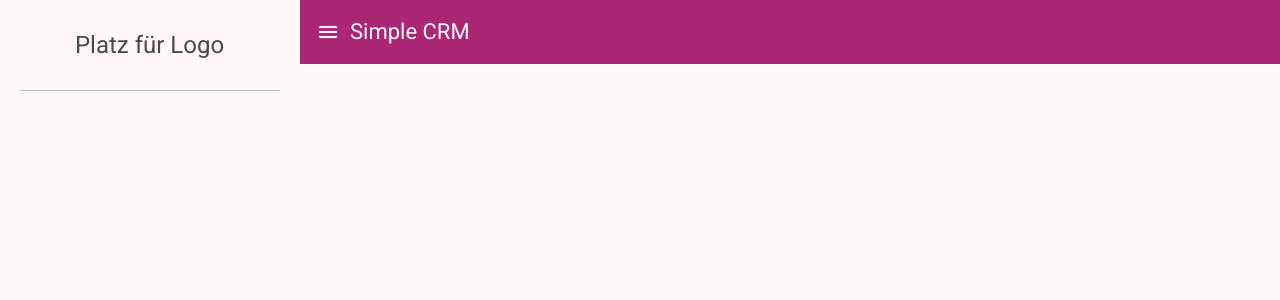
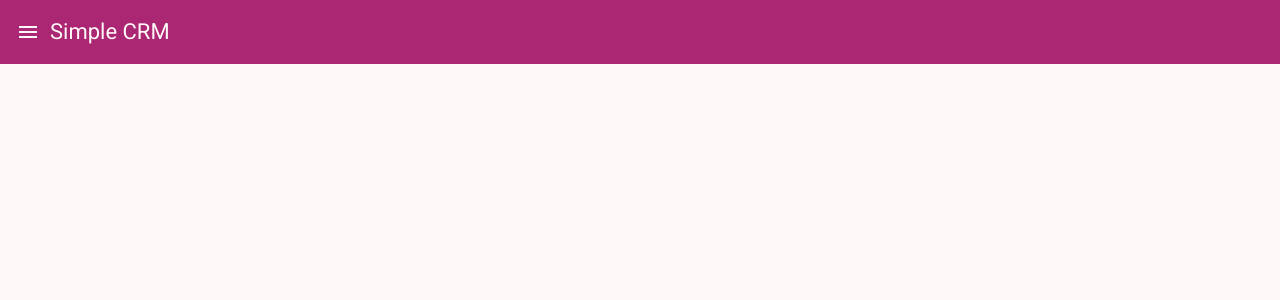
Before and after one commit to NoelKi/CRM-System, an Angular app: page / in a window 1280 px wide. Shown: the top 300 px of the page. Built offline with nearby package versions, Linux system fonts and the light colour scheme.

Commit message:
Refactor app component to use dynamic menu items

```diff
--- a/src/app/app.component.html
+++ b/src/app/app.component.html
@@ -1,18 +1,23 @@
-<mat-drawer-container class="mat-drawer-container" autosize>
-  <mat-drawer #drawer class="sidenav" mode="side" [opened]="true">
-    <div class="logo-container">Platz für Logo</div>
+<mat-drawer-container class="example-container">
+  <mat-drawer #drawer class="sidenav" mode="side">
+    <mat-nav-list>
+      @for (item of menuItems(); track item.label) {
+        <a mat-list-item [routerLink]="item.route" routerLinkActive #rla="routerLinkActive" [activated]="rla.isActive">
+          <mat-icon matListItemIcon> {{ item.icon }}</mat-icon>
+          @if (!collapsed()) {
+            <span matListItemTitle>{{ item.label }}</span>
+          }
+        </a>
+      }
+    </mat-nav-list>
   </mat-drawer>
-
-  <div class="example-sidenav-content">
-    <mat-toolbar [color]="'primary'">
+  <mat-drawer-content>
+    <mat-toolbar>
       <mat-toolbar-row>
-        <mat-icon (click)="drawer.toggle()" style="padding-right: 10px;">menu</mat-icon>
+        <mat-icon (click)="drawer.toggle()" style="padding-right: 10px">menu</mat-icon>
         <span>Simple CRM</span>
       </mat-toolbar-row>
-
+      <router-outlet />
     </mat-toolbar>
-  </div>
-
+  </mat-drawer-content>
 </mat-drawer-container>
-
-<router-outlet />
--- a/src/app/app.component.ts
+++ b/src/app/app.component.ts
@@ -1,18 +1,22 @@
-import { Component } from '@angular/core';
+import { Component, signal } from '@angular/core';
 import { MatButtonModule } from '@angular/material/button';
 import { MatIconModule } from '@angular/material/icon';
+import { MatListModule } from '@angular/material/list';
 import { MatSidenavModule } from '@angular/material/sidenav';
 import { MatToolbarModule } from '@angular/material/toolbar';
-import { RouterOutlet } from '@angular/router';
+import { RouterModule, RouterOutlet } from '@angular/router';
+import { menuItems } from './menuItem';
 @Component({
   selector: 'app-root',
   standalone: true,
-  imports: [RouterOutlet, MatToolbarModule, MatSidenavModule, MatIconModule, MatButtonModule],
+  imports: [RouterOutlet, MatToolbarModule, MatSidenavModule, MatIconModule, MatButtonModule, MatListModule, RouterModule],
   templateUrl: './app.component.html',
   styleUrl: './app.component.scss'
 })
 export class AppComponent {
   title = 'CRM-System';
 
+  menuItems = signal(menuItems);
 
+  collapsed = signal(false);
 }
--- /dev/null
+++ b/src/app/menuItem.ts
@@ -0,0 +1,36 @@
+export type MenuItem = {
+  icon: string;
+  label: string;
+  route?: string;
+  subItems?: MenuItem[];
+};
+
+export const menuItems: MenuItem[] = [
+  {
+    icon: 'dashboard',
+    label: 'Dashboard',
+    route: '/dashboard'
+  },
+  {
+    icon: 'shopping_cart',
+    label: 'Orders',
+    route: '/orders'
+  },
+  {
+    icon: 'settings',
+    label: 'Settings',
+    subItems: [
+      {
+        icon: 'person',
+        label: 'Profile',
+        route: '/profile'
+      },
+      {
+
+        icon: 'lock',
+        label: 'Change Password',
+        route: '/change-password'
+      }
+    ]
+  }
+];
```
